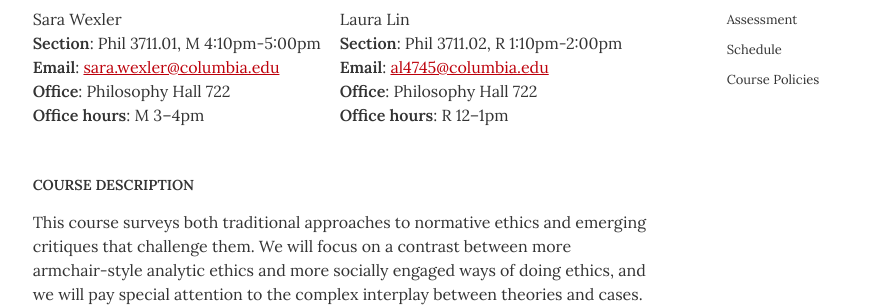
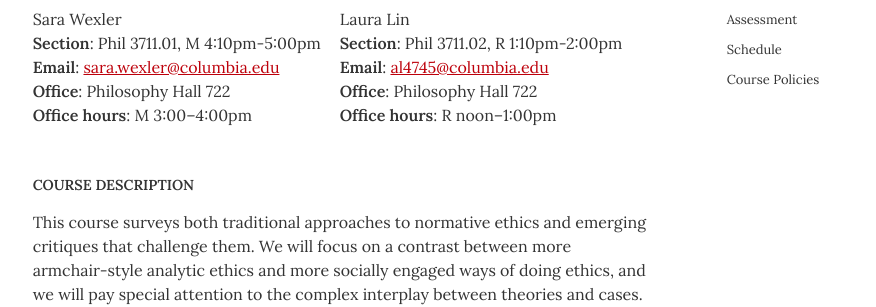
Before and after one commit to dingherself/ethics, a Jekyll site: the page built from syllabus.md, in a window 1280 px wide and 900 px high, scrolled down 388 px. Shown: the part 155-462 px from the top of the window, without its empty margins (174-1050 px from the left). Built offline with Jekyll 4.4.1, drawn with Linux system fonts in a browser that asks for light colours.

Commit message:
beautify

```diff
--- a/_config.yml
+++ b/_config.yml
@@ -77,12 +77,12 @@ ta_title: "Teaching assistants"
 ta1_name: "Sara Wexler"
 ta1_netid: "sara.wexler"
 ta1_office: "Philosophy Hall 722"
-ta1_office_hours: "M 3–4pm"
+ta1_office_hours: "M 3:00–4:00pm"
 ta1_section: "Phil 3711.01, M 4:10pm-5:00pm"
 ta2_name: "Laura Lin"
 ta2_netid: "al4745"
 ta2_office: "Philosophy Hall 722"
-ta2_office_hours: "R 12–1pm"
+ta2_office_hours: "R noon–1:00pm"
 ta2_section: "Phil 3711.02, R 1:10pm-2:00pm"
 
 # Custom variables
```
